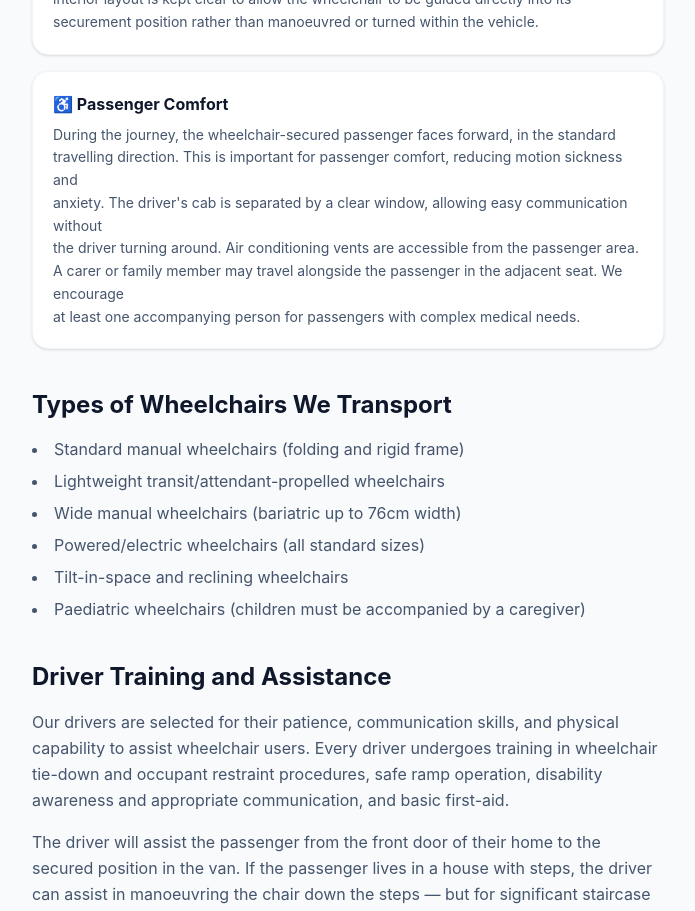
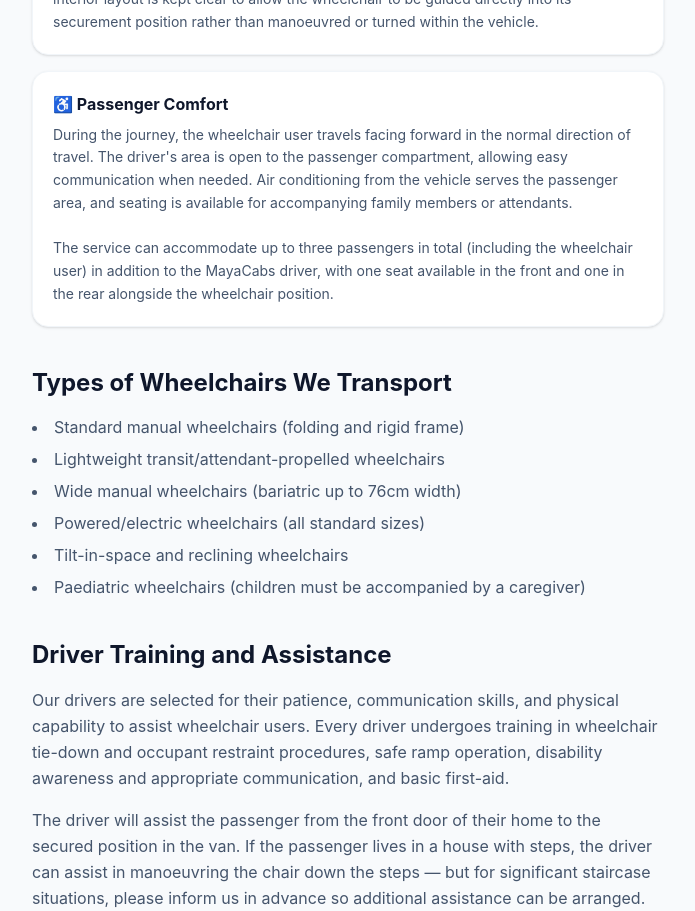
Before and after one commit to Abbas-nps/maya-cabs, a React (Vite) app: page /wheelchair-transport in a window 1280 px wide. Shown: the part 1400-2311 px from the top of the page, without its empty margins (292-987 px from the left). Built offline with nearby package versions, Linux system fonts and the light colour scheme.

Commit message:
update passenger comfort section

```diff
--- a/src/pages/WheelchairTransport.jsx
+++ b/src/pages/WheelchairTransport.jsx
@@ -66,12 +66,9 @@ The side door opening remains standard; access is provided through the rear ramp
               },
               {
                 title: "Passenger Comfort",
-                body: `During the journey, the wheelchair-secured passenger faces forward, in the standard
-travelling direction. This is important for passenger comfort, reducing motion sickness and
-anxiety. The driver's cab is separated by a clear window, allowing easy communication without
-the driver turning around. Air conditioning vents are accessible from the passenger area.
-A carer or family member may travel alongside the passenger in the adjacent seat. We encourage
-at least one accompanying person for passengers with complex medical needs.`,
+                body: `During the journey, the wheelchair user travels facing forward in the normal direction of travel. The driver's area is open to the passenger compartment, allowing easy communication when needed. Air conditioning from the vehicle serves the passenger area, and seating is available for accompanying family members or attendants.
+
+The service can accommodate up to three passengers in total (including the wheelchair user) in addition to the MayaCabs driver, with one seat available in the front and one in the rear alongside the wheelchair position.`,
               },
             ].map((item) => (
               <div key={item.title} className="bg-white rounded-2xl p-5 shadow-sm border border-slate-100">
```
